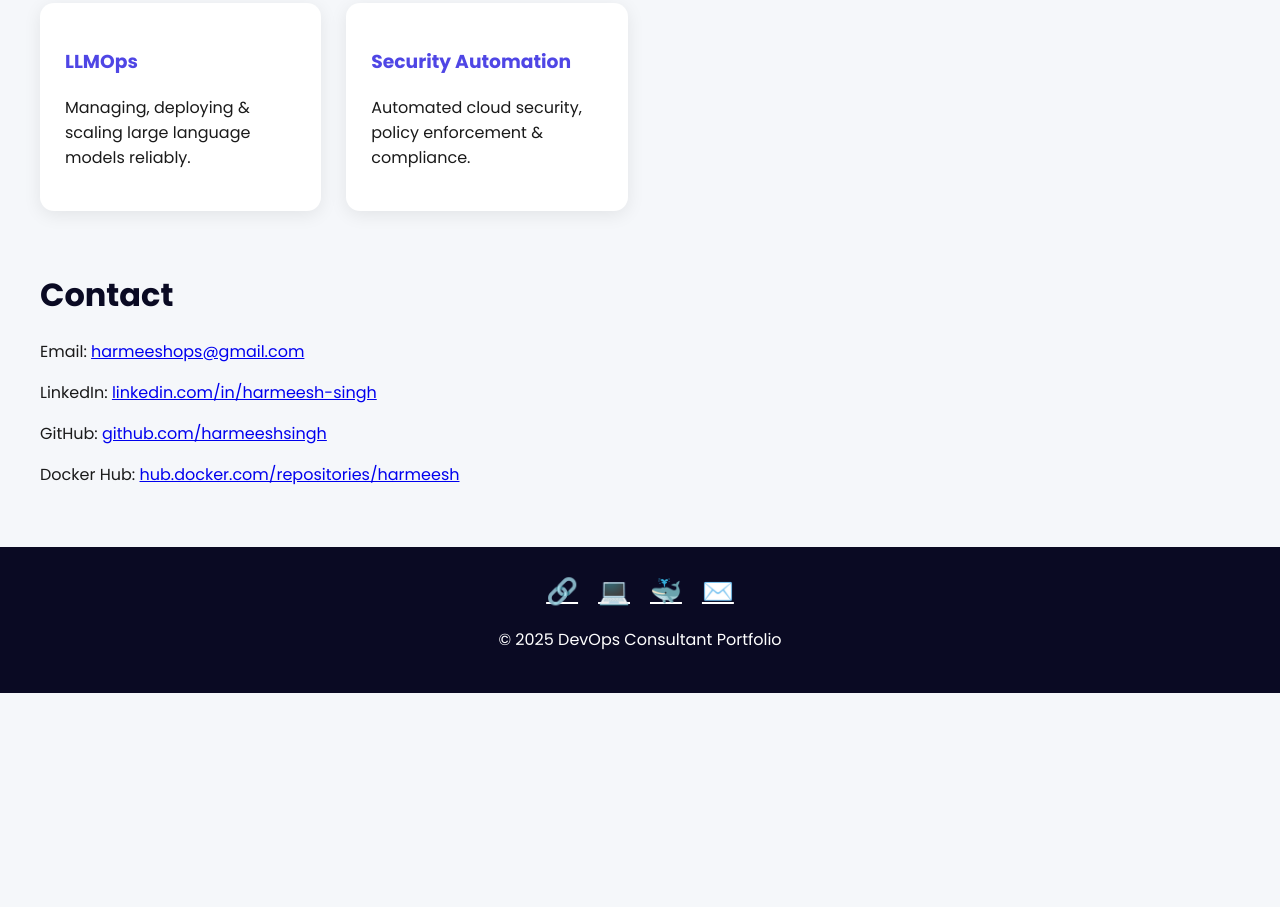
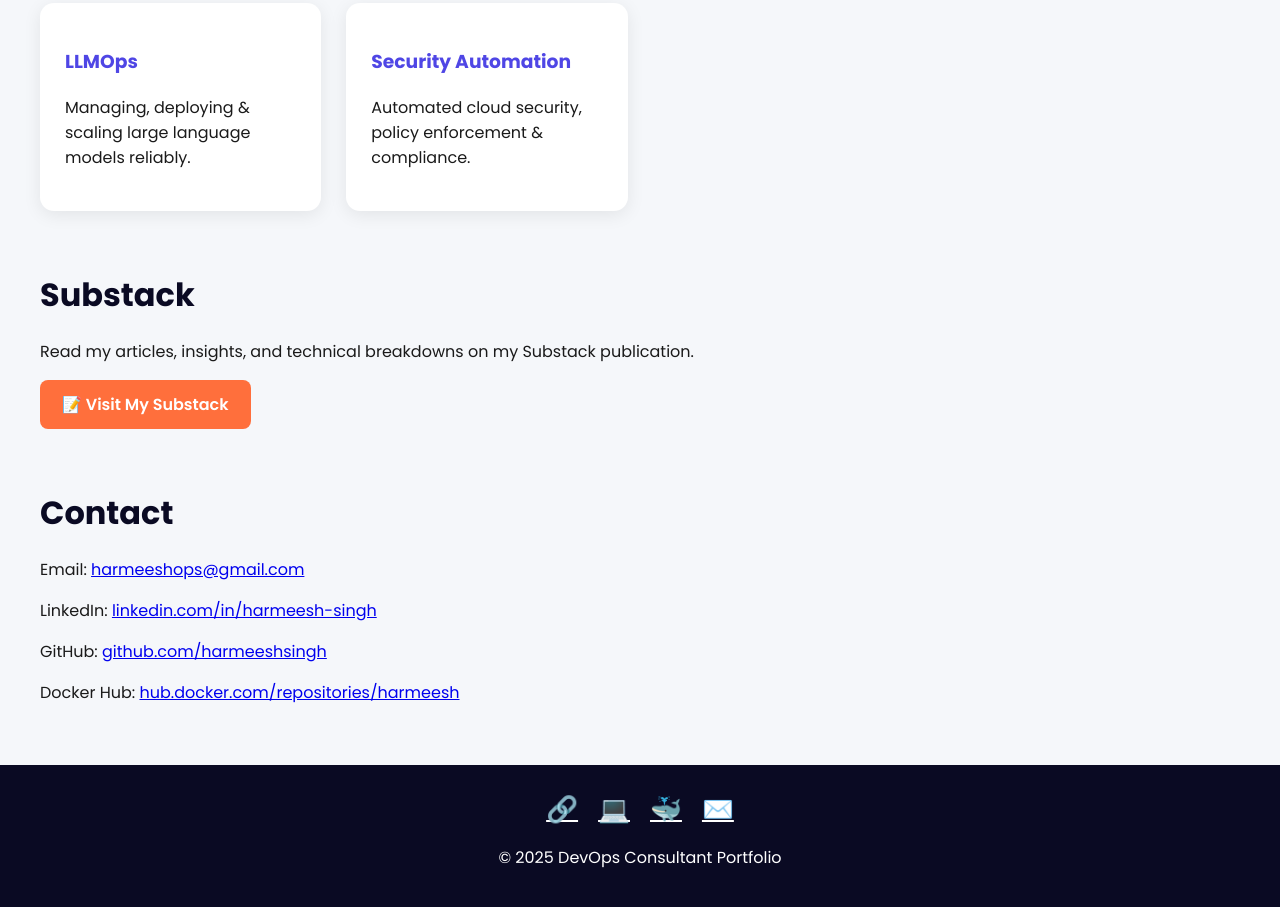
Before and after one commit to harmeeshsingh/portfolio, a plain HTML site: page index.html in a window 1280 px wide. Shown: the part 976-1883 px from the top of the page. Before the commit the page ends 1669 px from the top, so only its background shows below. Drawn offline with Linux system fonts and the light colour scheme.

Commit message:
adding Substack profile's link

```diff
--- a/index.html
+++ b/index.html
@@ -232,6 +232,15 @@
     </div>
 </section>
 
+<!-- SUBSTACK SECTION -->
+<section id="substack">
+    <h2>Substack</h2>
+    <p>Read my articles, insights, and technical breakdowns on my Substack publication.</p>
+    <a href="https://substack.com/@harmeeshsingh" target="_blank" style="background:#ff6f3c;color:white;padding:12px 22px;border-radius:8px;font-weight:600;text-decoration:none;display:inline-flex;align-items:center;gap:10px;">
+        📝 Visit My Substack
+    </a>
+</section>
+
 <!-- CONTACT -->
 <section id="contact">
     <h2>Contact</h2>
```
